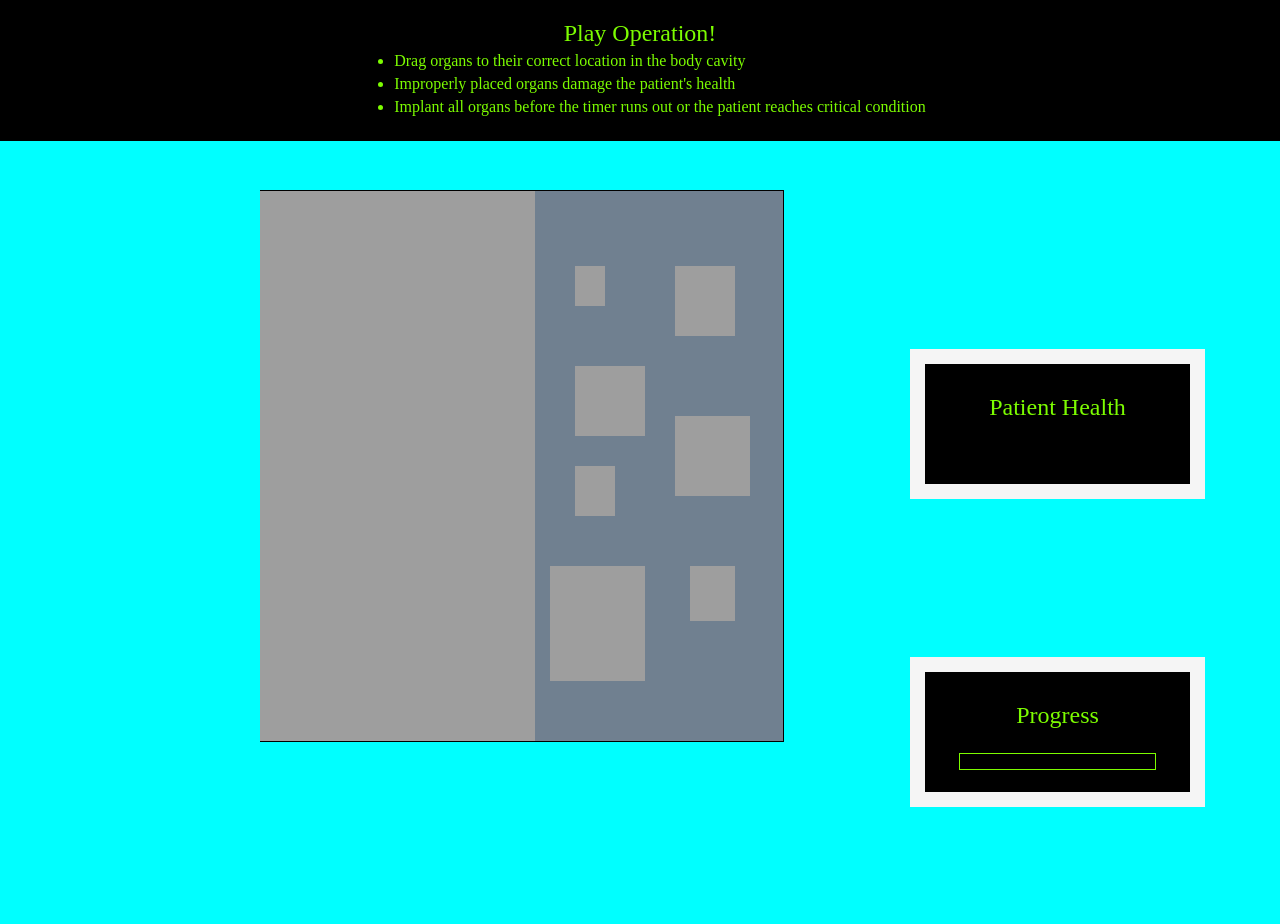
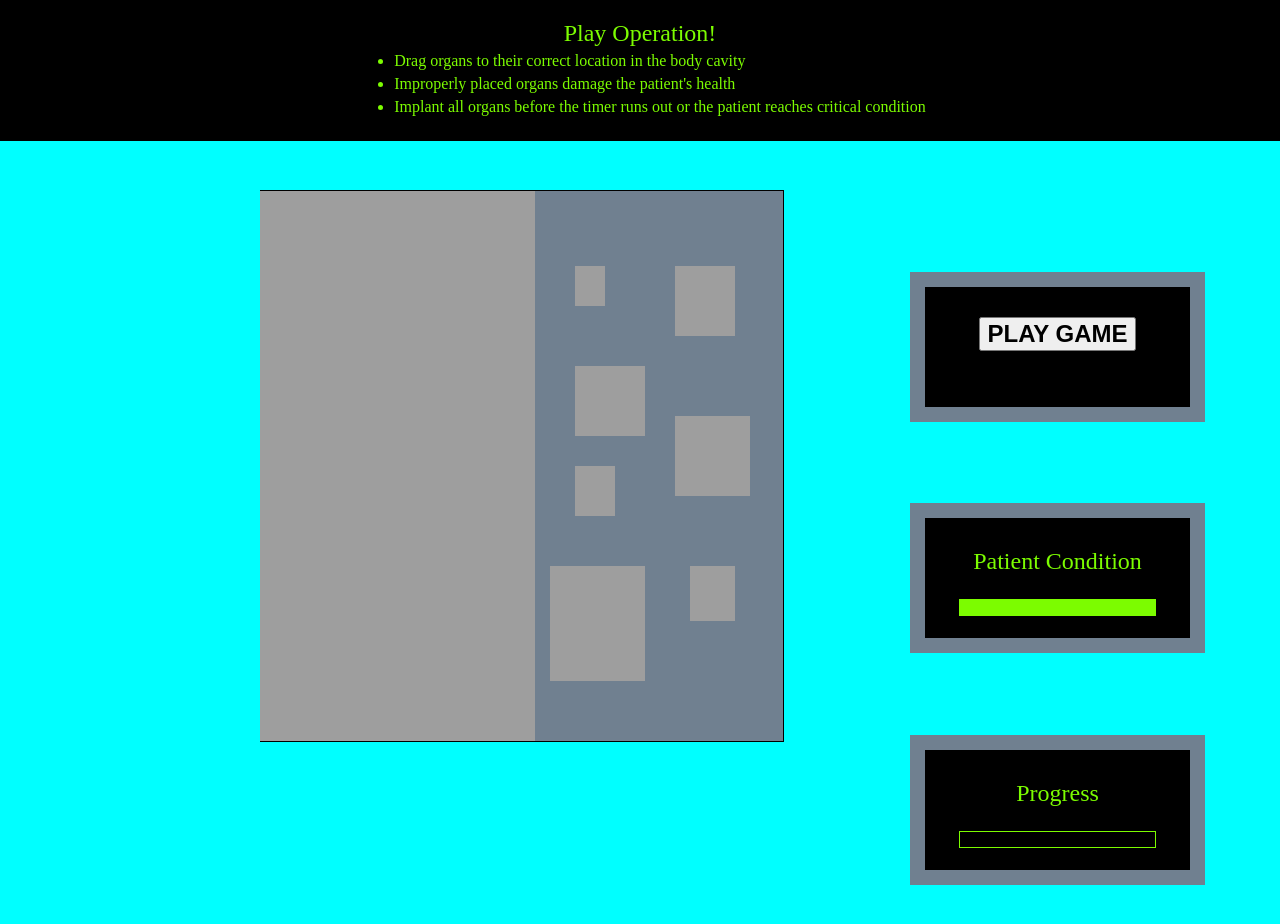
Before and after one commit to chickey96/operation, a website built with webpack: page dist/index.html in a window 1280 px wide. Built offline with nearby package versions, Linux system fonts and the light colour scheme.

Commit message:
Add timer

```diff
--- a/src/game.js
+++ b/src/game.js
@@ -13,15 +13,15 @@ class Game{
     this.offsetX = 0;
     this.offsetY = 0;
 
-    this.play = this.play.bind(this);
     this.gameoverMessage = this.gameoverMessage.bind(this);
     this.restartGame = this.restartGame.bind(this);
     this.won = this.won.bind(this);
     this.mouseMove = this.mouseMove.bind(this);
     this.mouseUp = this.mouseUp.bind(this);
     this.mouseDown = this.mouseDown.bind(this);
+    this.startGame = this.startGame.bind(this);
 
-    this.playGame = new Gameplay();
+    this.playGame = new Gameplay(this);
     this.modal = document.createElement('span');
     document.body.appendChild(this.modal);
     this.closeModal = this.closeModal.bind(this);
@@ -31,6 +31,9 @@ class Game{
     this.closeModal();
 
     this.canvas = document.getElementById('canvas');
+  }
+
+  startGame(){
     this.canvas.addEventListener('mousedown', this.mouseDown);
     this.canvas.addEventListener('mousemove', this.mouseMove);
     this.canvas.addEventListener('mouseup', this.mouseUp);
@@ -133,7 +136,7 @@ class Game{
   openModal(organName){
     this.modal.innerText = `You got the ${organName}!`
     this.modal.className = "open-modal";
-    window.setTimeout(this.closeModal, 1000)
+    window.setTimeout(this.closeModal, 1200)
   }
 
   closeModal(){
--- a/src/gameplay.js
+++ b/src/gameplay.js
@@ -1,6 +1,7 @@
 
 class Gameplay {
-  constructor(){
+  constructor(game){
+    this.game = game;
     this.closeEnough = {
       "Kidneys": { x: [270, 285], y: [190, 210] },
       "Stomach": { x: [301, 321], y: [170, 190] },
@@ -25,22 +26,50 @@ class Gameplay {
     this.isPositioned = this.isPositioned.bind(this);
     this.setUpProgress = this.setUpProgress.bind(this);
     this.setUpHealth = this.setUpHealth.bind(this);
+    this.startTimer = this.startTimer.bind(this);
+    this.setupTimer = this.setupTimer.bind(this);
     this.incrementProgress = this.incrementProgress.bind(this);
     this.organsPlaced = 0;
+    this.lives = 7;
     const OR = document.getElementsByClassName('operating-room')[0];
     const score = document.createElement('div');
     score.className = 'score';
     score.appendChild(this.setUpProgress());
     score.appendChild(this.setUpHealth());
+    score.appendChild(this.setupTimer());
     OR.append(score);
+  }
+
+  setupTimer() {
+    this.timerScreen = document.createElement('div');
+    this.timerScreen.className = 'screen';
+    this.timerScreen.id = 'timer'
+    let startButton = document.createElement('button')
+    startButton.className = 'startButton';
+    startButton.innerText = 'PLAY GAME'
+    startButton.onclick = this.startTimer;
+    this.timerScreen.appendChild(startButton);
+    return this.timerScreen;
+  }
+
+  startTimer(){
+    let time = 30;
+    let clock = setInterval(function(){
+      document.getElementById('timer').innerHTML='00:'+ time;
+      time--;
+      if (time < 0) {
+        clearInterval(clock);
+      }
+    }, 1000);
+    this.game.startGame();
   }
 
   setUpProgress(){
     this.progressScreen = document.createElement('div');
-    this.progressScreen.className = 'progressScreen';
+    this.progressScreen.className = 'screen';
     this.progressScreen.innerText = "Progress";
     this.progress = document.createElement('div');
-    this.progress.className = "progress";
+    this.progress.className = "tracker";
     this.progressScreen.appendChild(this.progress);
     for(let i = 1; i < 8; i++){
       let bar = document.createElement('div')
@@ -52,15 +81,16 @@ class Gameplay {
 
   setUpHealth(){
     this.healthScreen = document.createElement('div');
-    this.healthScreen.className = 'healthScreen';
-    this.healthScreen.innerText = "Patient Health";
+    this.healthScreen.className = 'screen';
+    this.healthScreen.innerText = "Patient Condition";
     this.health = document.createElement('div');
-    this.health.className = "health";
+    this.health.className = "tracker";
     this.healthScreen.appendChild(this.health);
     for(let i = 1; i < 8; i++){
-      let bar = document.createElement('div')
-      bar.id = `bar${i}`;
-      this.health.appendChild(bar);
+      let life = document.createElement('div')
+      life.id = `life${i}`;
+      life.style.backgroundColor = "lawngreen";
+      this.health.appendChild(life);
     }
     return this.healthScreen;
   }
@@ -68,6 +98,11 @@ class Gameplay {
   incrementProgress(){
     let currBar = document.getElementById(`bar${this.organsPlaced}`);
     currBar.style.backgroundColor = "lawngreen";
+    // if(this.lives < 7){
+    //   this.lives += 1;
+    //   let currLife = document.getElementById(`life${this.lives}`);
+    //   currLife.style.backgroundColor = "lawngreen";
+    // }
   }
 
   correctPlace(organ){
@@ -78,6 +113,11 @@ class Gameplay {
         this.organsPlaced += 1;
         this.incrementProgress();
         return true;
+      }
+      else {
+        let currLife = document.getElementById(`life${this.lives}`);
+        currLife.style.backgroundColor = "black";
+        this.lives -= 1;
       }
       return false;
   }
--- a/src/or.css
+++ b/src/or.css
@@ -60,16 +60,16 @@ body {
 
 .open-modal {
   visibility: visible;
-  z-index: 12;
-  width: 250px;
+  z-index: 60;
+  width: 275px;
   position: absolute;
-  top: 75;
+  align-self: center;
   background-color: black;
   color: lawngreen;
-  font-size: 18px;
+  font-size: 20px;
   text-align: center;
-  padding: 15px;
-  border: 1px solid lawngreen;
+  padding: 25px;
+  border: 3px solid lawngreen;
 }
 
 .close-modal {
@@ -84,7 +84,7 @@ body {
   justify-content: space-evenly;
 }
 
-.progressScreen {
+.screen {
   z-index: 12;
   background-color: black;
   height: 60px;
@@ -93,21 +93,19 @@ body {
   text-align: center;
   padding: 30px;
   font-size: 24px;
-  border: 15px solid whitesmoke;
+  border: 15px solid slategrey;
 }
 
+.startButton {
+  font-size: 24px;
+  font-weight: bold;
+  outline: none;
+}
 
-.healthScreen {
-  z-index: 12;
-  position: relative;
+.startButton:hover {
+  color: lawngreen;
   background-color: black;
-  height: 60px;
-  width: 205px;
-  color: lawngreen;
-  text-align: center;
-  padding: 30px;
-  font-size: 24px;
-  border: 15px solid whitesmoke;
+  outline: 2px solid white;
 }
 
 .instructions {
@@ -136,7 +134,7 @@ body {
   text-align: left;
 }
 
-.progress {
+.tracker {
   outline: 1px solid lawngreen;
   z-index: 14;
   height: 15px;
@@ -147,17 +145,17 @@ body {
   flex-direction: row;
 }
 
-.progress div {
+.tracker div {
   height: 100%;
   width: 14.28%;
 }
 
 .gameover {
   visibility: visible;
-  z-index: 12;
+  z-index: 99;
   width: 250px;
   position: absolute;
-  top: 75;
+  align-self: center;
   background-color: black;
   color: white;
   font-size: 18px;
--- a/src/setup.js
+++ b/src/setup.js
@@ -45,10 +45,6 @@ class SetUp {
     title.className = 'title'
     title.innerText = 'Play Operation!'
     instructions.appendChild(title)
-    // const catchphrase = document.createElement('div');
-    // catchphrase.className = 'catchphrase'
-    // catchphrase.innerText = '(a game of life or death)'
-    // instructions.appendChild(catchphrase)
     const rules = document.createElement('ul');
     rules.className = 'rules'
     const rule1 = document.createElement('li')
```
Also changed, not shown: dist/main.js.
